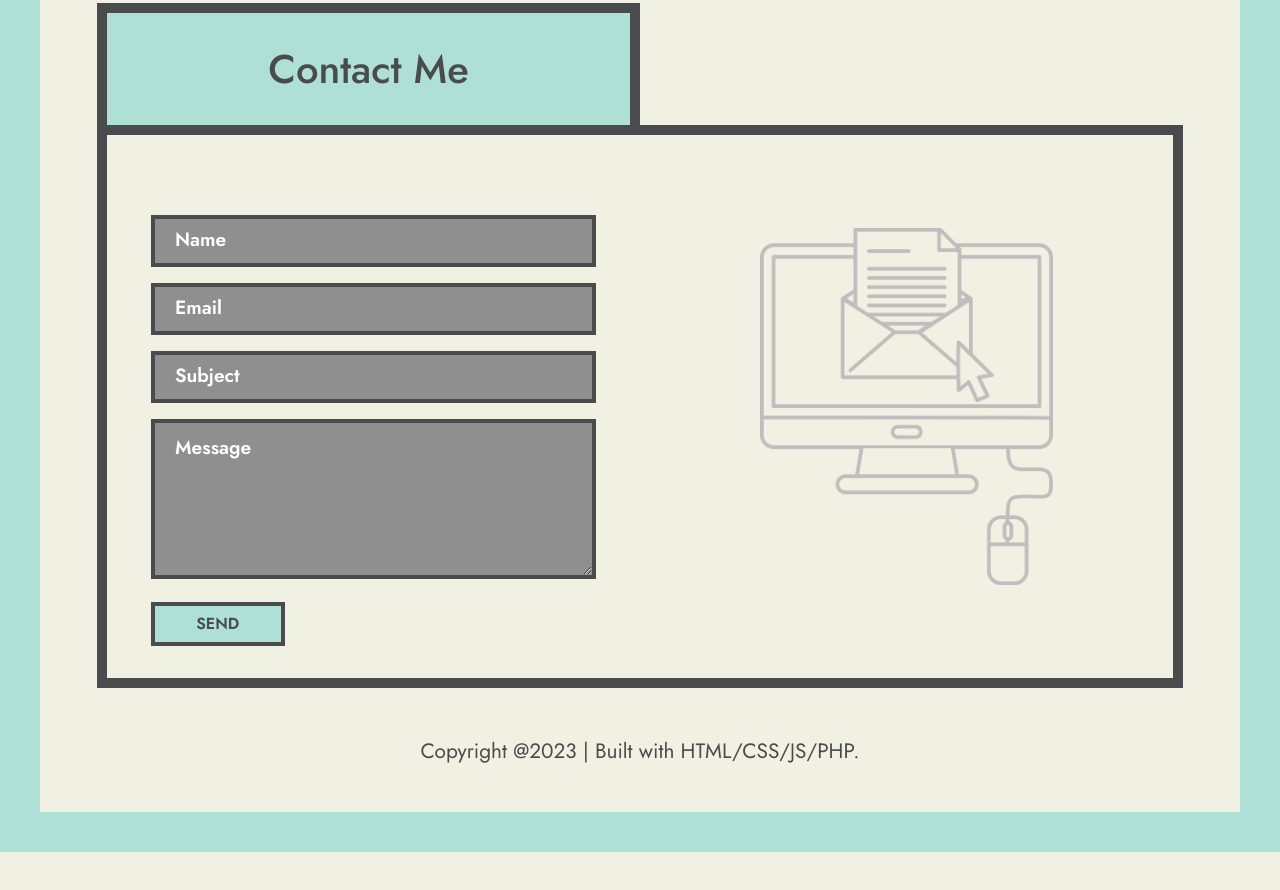
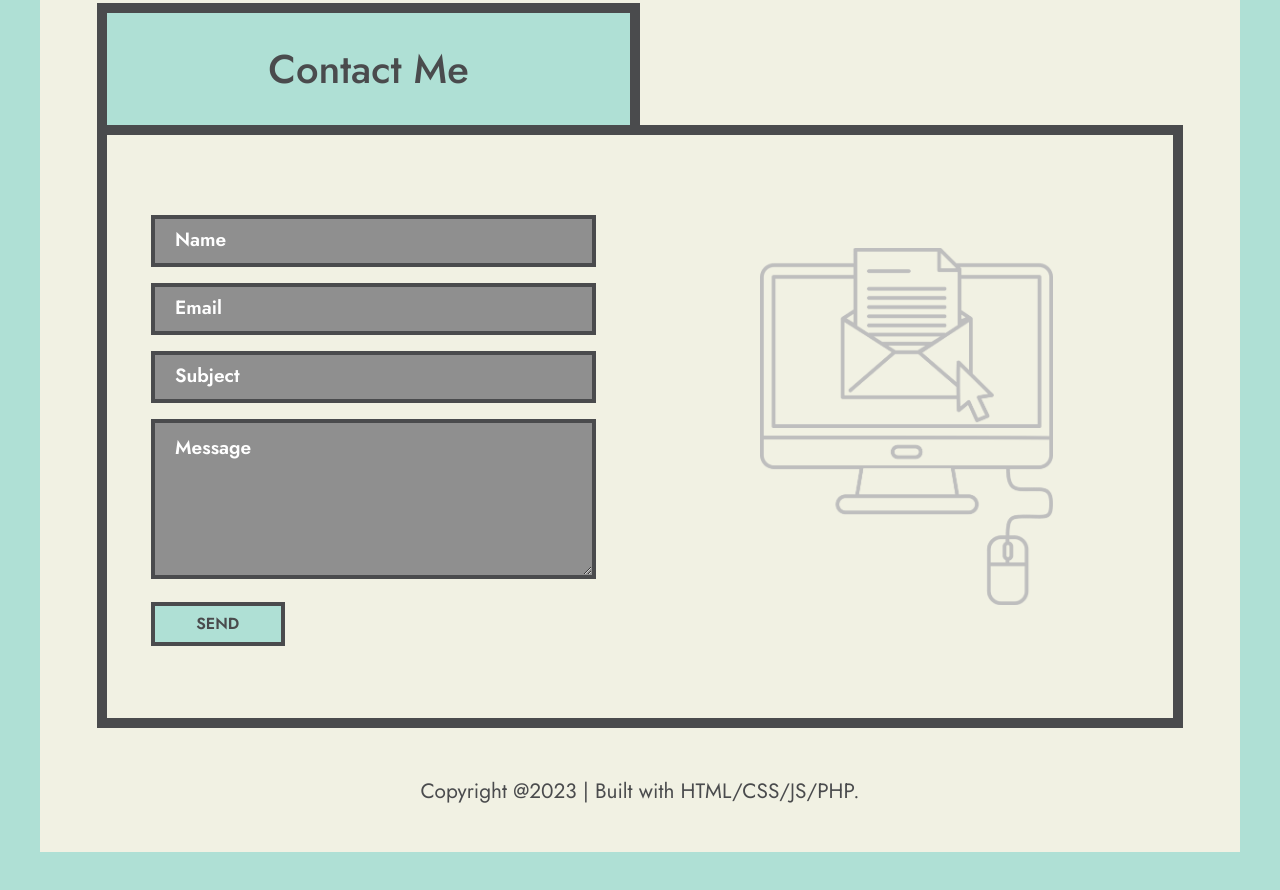
Before and after one commit to anhnguyen148/quanweb, a plain HTML site: page index.html in a window 1280 px wide. Shown: the part 4213-5103 px from the top of the page. Before the commit the page ends 5065 px from the top, so only its background shows below. Drawn offline with nearby package versions, Linux system fonts and the light colour scheme.

Commit message:
replace image on edu section

```diff
--- a/style.css
+++ b/style.css
@@ -612,7 +612,7 @@ ul {
     }
 
     .form {
-        padding: 2rem;
+        padding: 2rem 2rem 4.5rem 2rem;
     }
 
     .InputStyle {
```
Also changed, not shown: assets/edu-right.PNG.
